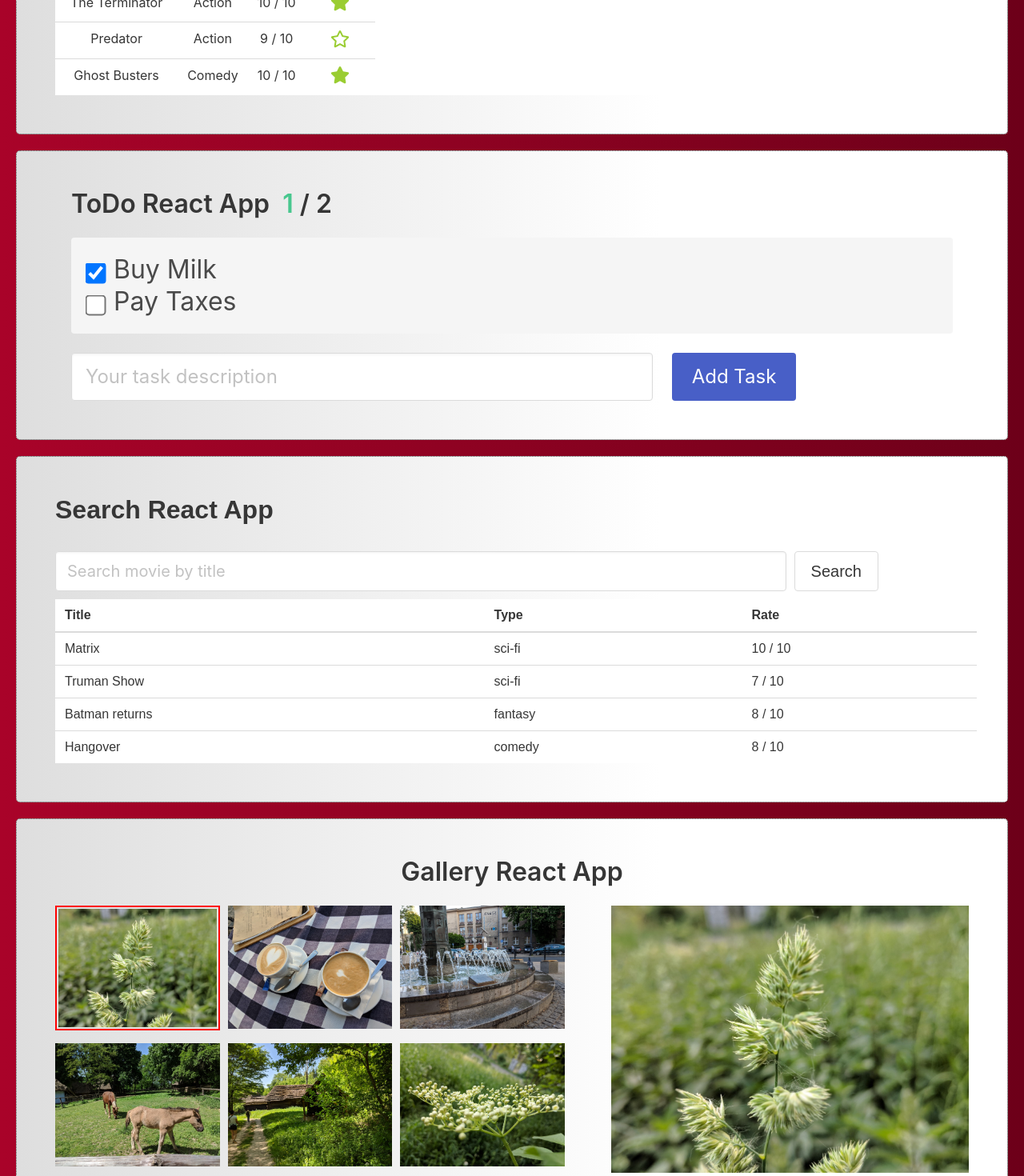
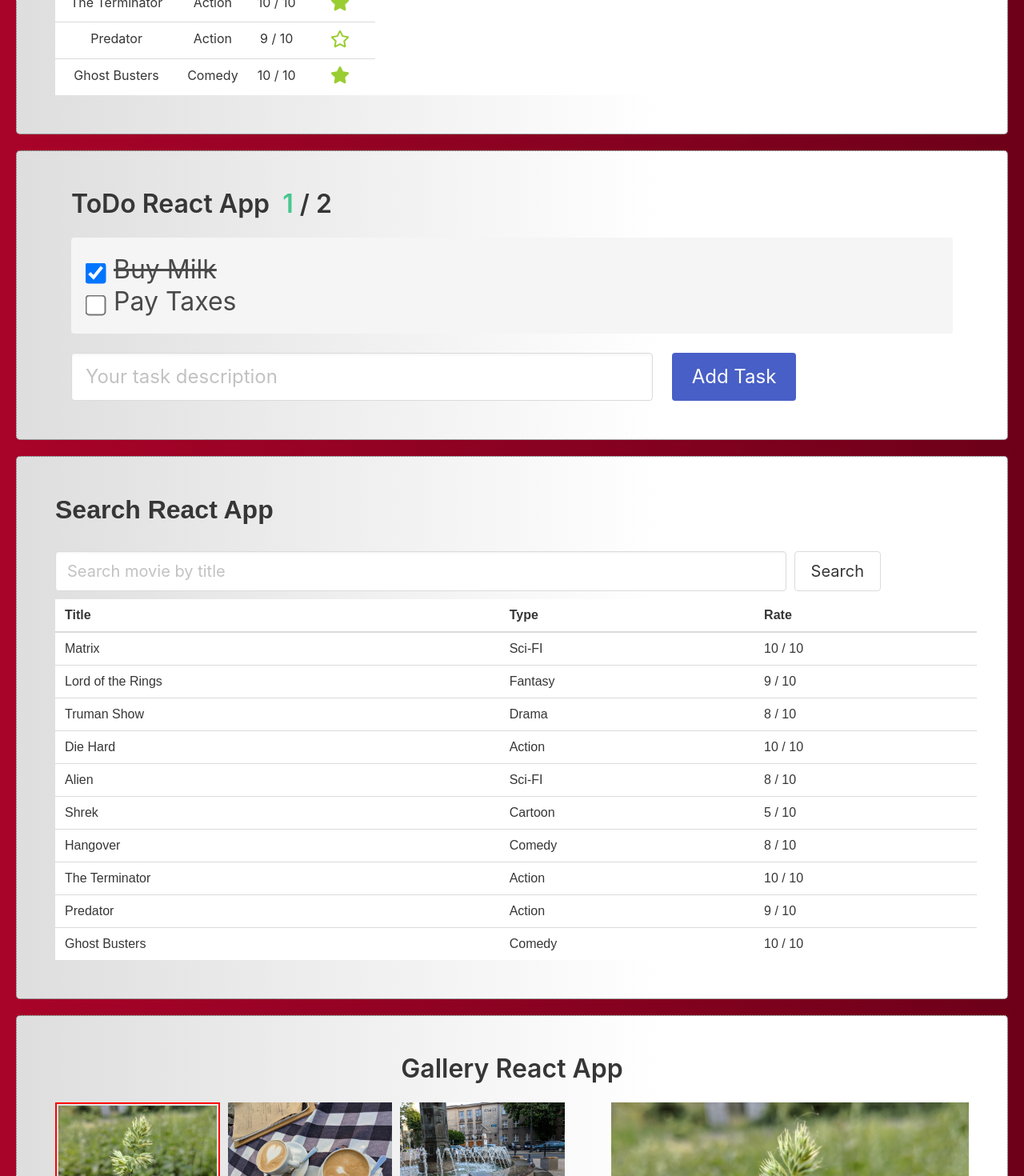
Before and after one commit to wilkpiotr/react-local-apps, a React app: page / in a window 1280 px wide. Shown: the part 720-2190 px from the top of the page at 80% size. Built offline with nearby package versions, Linux system fonts and the light colour scheme.

Commit message:
saving last changes

```diff
--- /dev/null
+++ b/src/components/LikeMovies/Counter.jsx
@@ -0,0 +1,19 @@
+import React from 'react';
+
+const Counter = (props) => {
+
+    let sum = 0;
+    props.movies.forEach((movie) => {
+        if (movie.favorite) {
+            sum ++;
+        } return sum
+    })
+
+    return (
+        <div className="favorite-count">
+            <i className="fas fa-lg fa-star"/>
+            &nbsp;You like: {sum} from {props.movies.length} movies</div>
+    )
+}
+
+export default Counter;
--- a/src/components/LikeMovies/LikeMovies.jsx
+++ b/src/components/LikeMovies/LikeMovies.jsx
@@ -3,17 +3,21 @@ import './LikeMovies.css';
 import movies from './data';
 import Table from './Table';
 import Select from './Select';
+import Counter from './Counter';
+
 
 class LikeMovies extends Component {
 
   state = {
     movies: movies,
     shownMovies: movies,
-    favorites: false // filter only favorites movies flag
+    favorites: false, // filter only favorites movies flag
+    favsMovies: movies.filter((movie) => {
+      return movie.favorite
+    })
   };
 
   handleSelectChange = (e) => {
-
     const isFavorite =  e.target.value === "favorite" ? true : false;
     const newMovies = isFavorite ? this.state.movies.filter((movie) => {
         return movie.favorite;
@@ -23,20 +27,30 @@ class LikeMovies extends Component {
       shownMovies: newMovies,
       favorites: e.target.value === "favorite" ? true : false
     });
+  }
+
+  handleClickIcon = (e) => {
+    const indexMovie = this.state.shownMovies.findIndex((movie)=> {return movie.title === e.currentTarget.dataset.movieTitle})
+    const newMovies = [...this.state.shownMovies]
+    newMovies[indexMovie].favorite === false ? newMovies[indexMovie].favorite = true : newMovies[indexMovie].favorite = false
+    // newMovies.splice(indexMovie, 1)
+      this.setState((state) => {
+        return {shownMovies: newMovies}
+      })
+  }
 
 
-  }
+  render() {
 
-  render() {
     return (<section className="section LikeMovies project">
       <div className="container">
         <h1 className="title">Like Movies React App</h1>
         <div className="field">
           <Select onSelectChange={this.handleSelectChange} favorites={this.state.favorites} />
         </div>
-      <div className="favorite-count"><i className="fas fa-lg fa-star"/> You like: 3 from 5 movies</div>
+        <Counter movies={this.state.shownMovies}/>
         <div className="table">
-         <Table shownMovies={this.state.shownMovies}/>
+          <Table onClickIcon={this.handleClickIcon} shownMovies={this.state.shownMovies}/>
         </div>
       </div>
     </section>)
--- a/src/components/LikeMovies/Select.jsx
+++ b/src/components/LikeMovies/Select.jsx
@@ -12,4 +12,5 @@ const Select = (props) => {
     </div>
   )
 }
+
 export default Select;
--- a/src/components/LikeMovies/Table.jsx
+++ b/src/components/LikeMovies/Table.jsx
@@ -12,19 +12,17 @@ const Table = (props) => {
       </tr>
     </thead>
     <tbody>
-    {
-      props.shownMovies.map((movie) => {
+      {props.shownMovies.map((movie) => {
         const iconType = movie.favorite ? 'fas' : 'far';
         return (
           <tr key={movie.title}>
             <td>{movie.title}</td>
             <td>{movie.type}</td>
             <td>{movie.rate} / 10</td>
-            <td><span className="icon like-movie"><i className={`${iconType} fa-lg fa-star`}></i></span></td>
+            <td><span onClick={props.onClickIcon} data-movie-title={movie.title} className="icon like-movie"><i className={`${iconType} fa-lg fa-star`}></i></span></td>
           </tr>
         );
-      })
-    }
+      })}
     </tbody>
   </table>)
 }
--- /dev/null
+++ b/src/components/Search/Button.jsx
@@ -0,0 +1,11 @@
+import React from 'react';
+
+const Button = () => {
+    return(
+        <div>
+            <button className="button is-medium">Search</button>
+        </div>
+    )
+}
+
+export default Button;
--- /dev/null
+++ b/src/components/Search/MoviesTable.jsx
@@ -0,0 +1,28 @@
+import React from 'react';
+
+const MoviesTable = ({movies}) => {
+    return(<div className="table">
+    <table className="table">
+        <thead>
+            <tr>
+                <th>Title</th>
+                <th>Type</th>
+                <th>Rate</th>
+            </tr>
+        </thead>
+        <tbody>
+            {movies.map((movie, index) => {
+                return(<tr key={index}>
+                    <td>{movie.title}</td>
+                    <td>{movie.type}</td>
+                    <td>{movie.rate} / 10</td>
+                </tr>)
+            })}
+        </tbody>
+    </table>
+    </div>
+
+    )
+}
+
+export default MoviesTable;
--- a/src/components/Search/Search.jsx
+++ b/src/components/Search/Search.jsx
@@ -1,52 +1,28 @@
-import React from 'react';
+import React, { Component } from 'react';
 import './Search.css';
 import movies from './data';
+import MoviesTable from './MoviesTable';
+import Button from './Button';
+import SearchInput from './SearchInput';
 
-const Search = () => {
-  return (<section className="section search project">
+class Search extends Component {
+
+  state = {movies}
+
+  handleChange = (e) => {
+    console.log('change')
+  }
+
+  render() {
+    return (<section className="section search project">
     <div className="container">
       <h1 className="title">Search React App</h1>
-      <div>
-        <input className="input is-medium" placeholder="Search movie by title" />
-      </div>
-      <div>
-        <a className="button is-medium">Search</a>
-      </div>
-      <div className="table">
-        <table className="table">
-        <thead>
-          <tr>
-            <th>Title</th>
-            <th>Type</th>
-            <th>Rate</th>
-          </tr>
-        </thead>
-        <tbody>
-          <tr>
-            <td>Matrix</td>
-            <td>sci-fi</td>
-            <td>10 / 10</td>
-          </tr>
-          <tr>
-            <td>Truman Show</td>
-            <td>sci-fi</td>
-            <td>7 / 10</td>
-          </tr>
-          <tr>
-            <td>Batman returns</td>
-            <td>fantasy</td>
-            <td>8 / 10</td>
-          </tr>
-          <tr>
-            <td>Hangover</td>
-            <td>comedy</td>
-            <td>8 / 10</td>
-          </tr>
-        </tbody>
-        </table>
-      </div>
-      </div>
-    </section>)
+      <SearchInput onSearchChange={this.handleChange}/>
+      <Button/>
+      <MoviesTable movies={this.state.movies}/>
+    </div>
+  </section>)
+  }
 }
 
 export default Search;
--- /dev/null
+++ b/src/components/Search/SearchInput.jsx
@@ -0,0 +1,11 @@
+import React from 'react';
+
+const SearchInput = (props) => {
+    return(
+        <div>
+        <input className="input is-medium" placeholder="Search movie by title" onChange={props.onSearchChange} />
+      </div>
+    )
+}
+
+export default SearchInput;
--- a/src/components/ToDo/Task.jsx
+++ b/src/components/ToDo/Task.jsx
@@ -3,15 +3,12 @@ import React from 'react';
 const Task = (props) => {
 
   return (
-
-
     <div>
-          <label className="checkbox is-size-3">
+      <label className={props.task.done ? "checkbox is-size-3 done" : "checkbox is-size-3"}>
         <input onChange={() => props.onClick(props.index)} className="todo-checkbox" checked={props.task.done} type="checkbox" />
         {props.task.title}
       </label>
     </div>
-
   )
 }
 
--- a/src/components/ToDo/TasksList.jsx
+++ b/src/components/ToDo/TasksList.jsx
@@ -1,12 +1,11 @@
 import React from 'react';
-import Task from './Task'
+import Task from './Task';
 
 const TasksList = (props) => {
 
     return (<div className="notification">
      {props.tasks.map((task, index) => {
         return <Task onClick={props.onTaskClick} index={index} key={index} task={task}/>
-
     })}
        </div>
     )
--- a/src/components/ToDo/ToDo.css
+++ b/src/components/ToDo/ToDo.css
@@ -6,3 +6,20 @@
   -webkit-transform: scale(2, 2);
   margin-right: 1rem;
 }
+
+.done {
+  text-decoration: line-through;
+}
+
+.warning::-webkit-input-placeholder { /* Chrome/Opera/Safari */
+  color: red;
+}
+.warning::-moz-placeholder { /* Firefox 19+ */
+  color: red;
+}
+.warning:-ms-input-placeholder { /* IE 10+ */
+  color: red;
+}
+.warning:-moz-placeholder { /* Firefox 18- */
+  color: red;
+}
--- a/src/components/ToDo/ToDo.jsx
+++ b/src/components/ToDo/ToDo.jsx
@@ -5,24 +5,21 @@ import TasksList from './TasksList';
 import AddTask from './AddTask';
 // import {PropTypse} from 'prop'
 
-class  ToDo extends Component {
-
+class ToDo extends Component {
+  input = null;
 
   state = { tasks: [
-    {title: 'Buy Milk',done: true},
-    {title: 'Pay Taxes', done: false}],
-    input: null}
-
-
+      {title: 'Buy Milk',done: true},
+      {title: 'Pay Taxes', done: false}],
+  }
 
   handleTaskClick = (index) => {
     const newTasks = [...this.state.tasks]
     if (newTasks[index].done) {
       newTasks[index].done = false;
     } else {newTasks[index].done = true};
-
     this.setState({tasks: newTasks})
-  }
+  };
 
   handleAddTask = (e) => {
     if (this.input.value !== '') {
@@ -31,12 +28,14 @@ class  ToDo extends Component {
       newTasks.push(newTask);
       this.input.value = '';
       this.input.placeholder = 'Your task description';
+      this.input.classList.toggle('warning');
       this.setState({tasks: newTasks})
-    } else {this.input.placeholder = 'You need add task'}
-  }
+    } else {this.input.placeholder = 'You need add task';
+      this.input.classList.toggle('warning');
+    }
+  };
 
   render() {
-
 
     return (
       <section className="section todo project">
@@ -50,6 +49,6 @@ class  ToDo extends Component {
       </section>
     )
   }
-}
+};
 
 export default ToDo;
```
Lines whose indentation alone changed are shown as unchanged.
